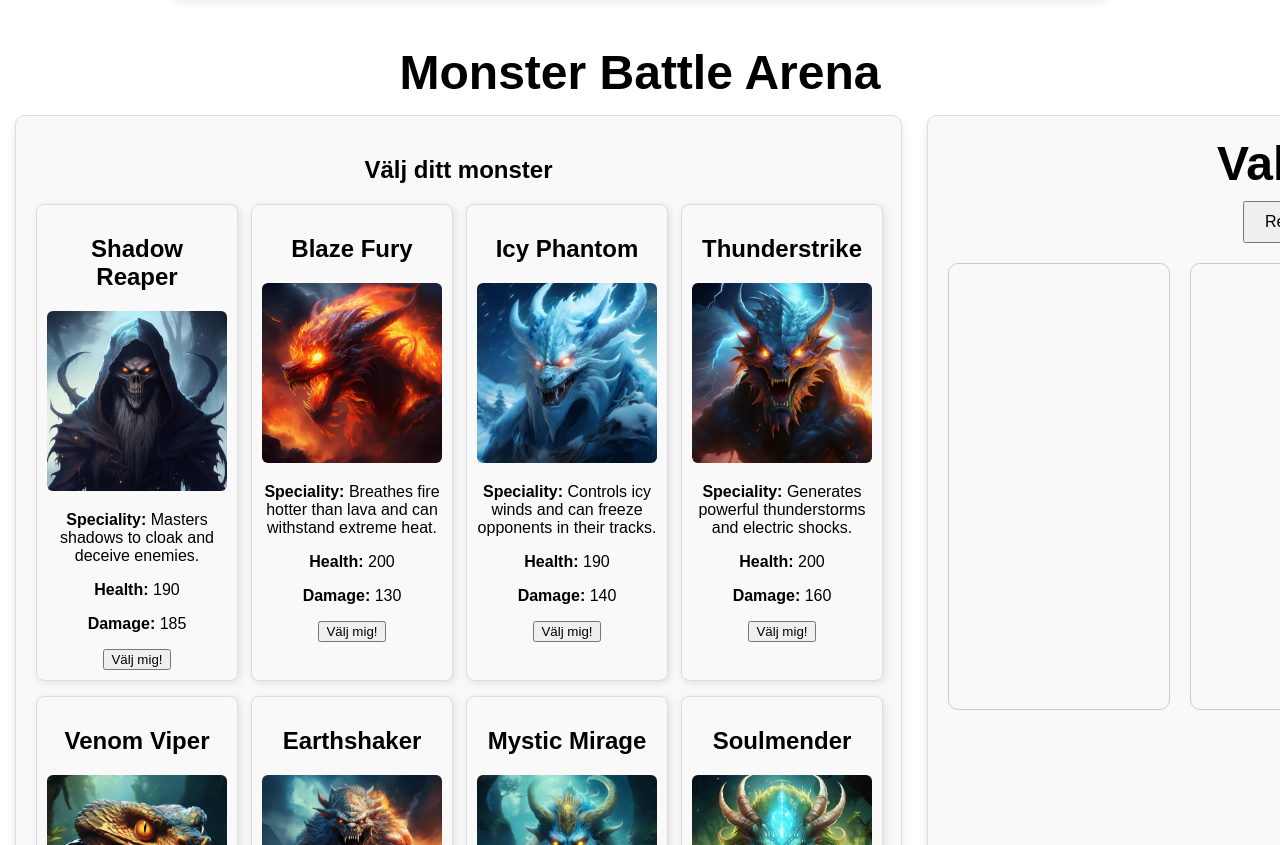
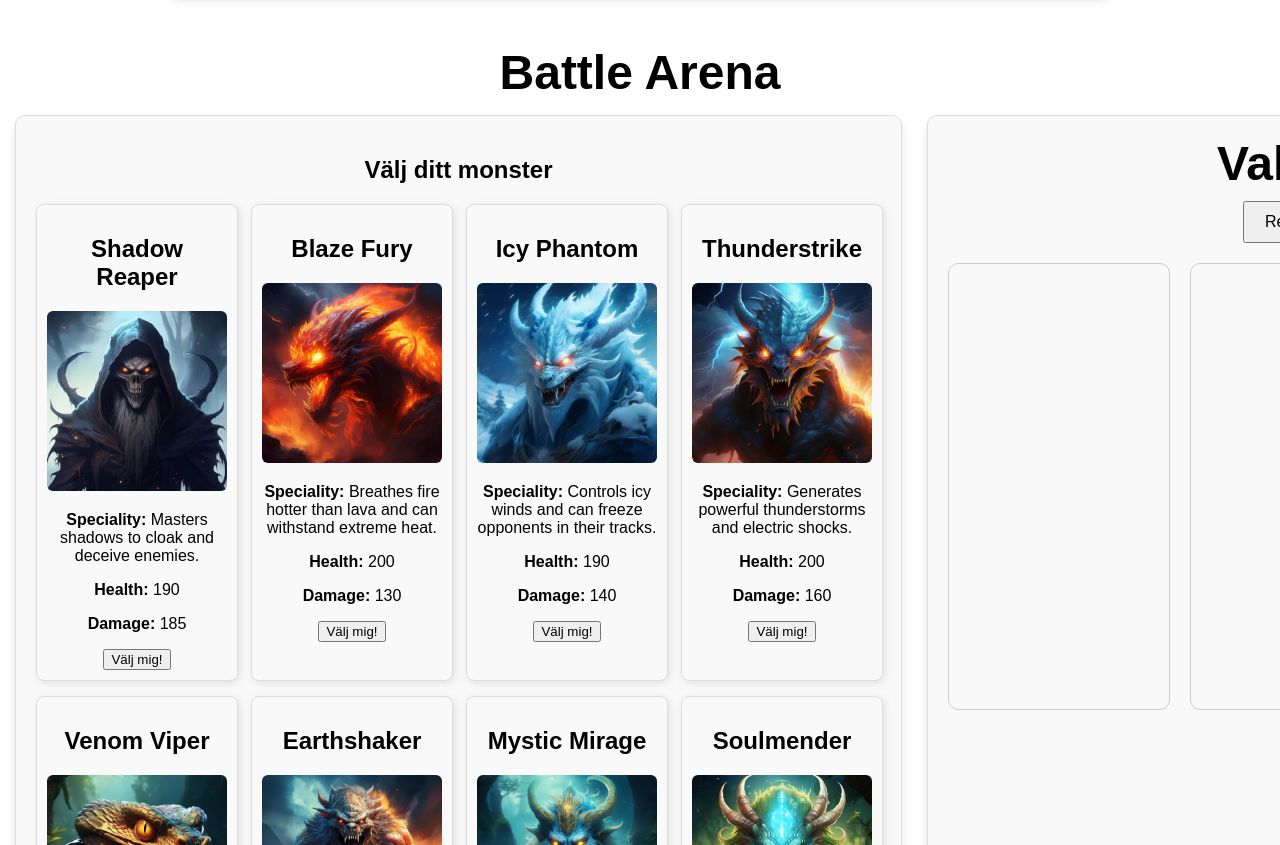
Before and after one commit to Lulea-Skelleftea-FJSX24/MonsterArena-with-TS, a plain HTML site: page index.html in a window 1280 px wide. Shown: the part 995-1840 px from the top of the page. Drawn offline with Linux system fonts and the light colour scheme.

Commit message:
change name of arena

```diff
--- a/index.html
+++ b/index.html
@@ -48,7 +48,7 @@
       </p>
       <p>Gather your best champions and get ready for epic battles!</p>
     </section>
-    <h1>Monster Battle Arena</h1>
+    <h1>Battle Arena</h1>
     <div id="mainContainer">
       <!-- Container to make Monster Catalog into a card-->
       <div id="monster-container" class="card">
```
